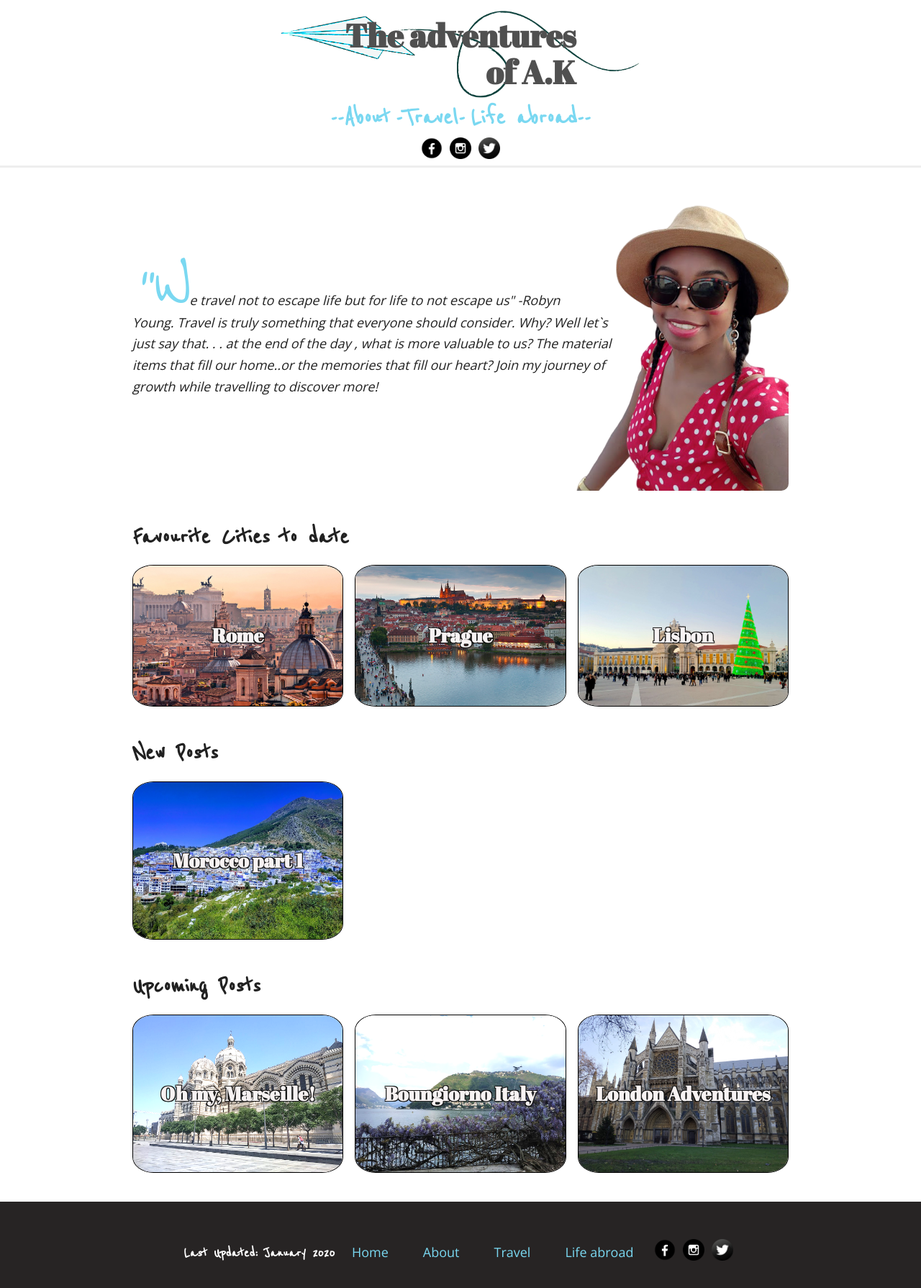
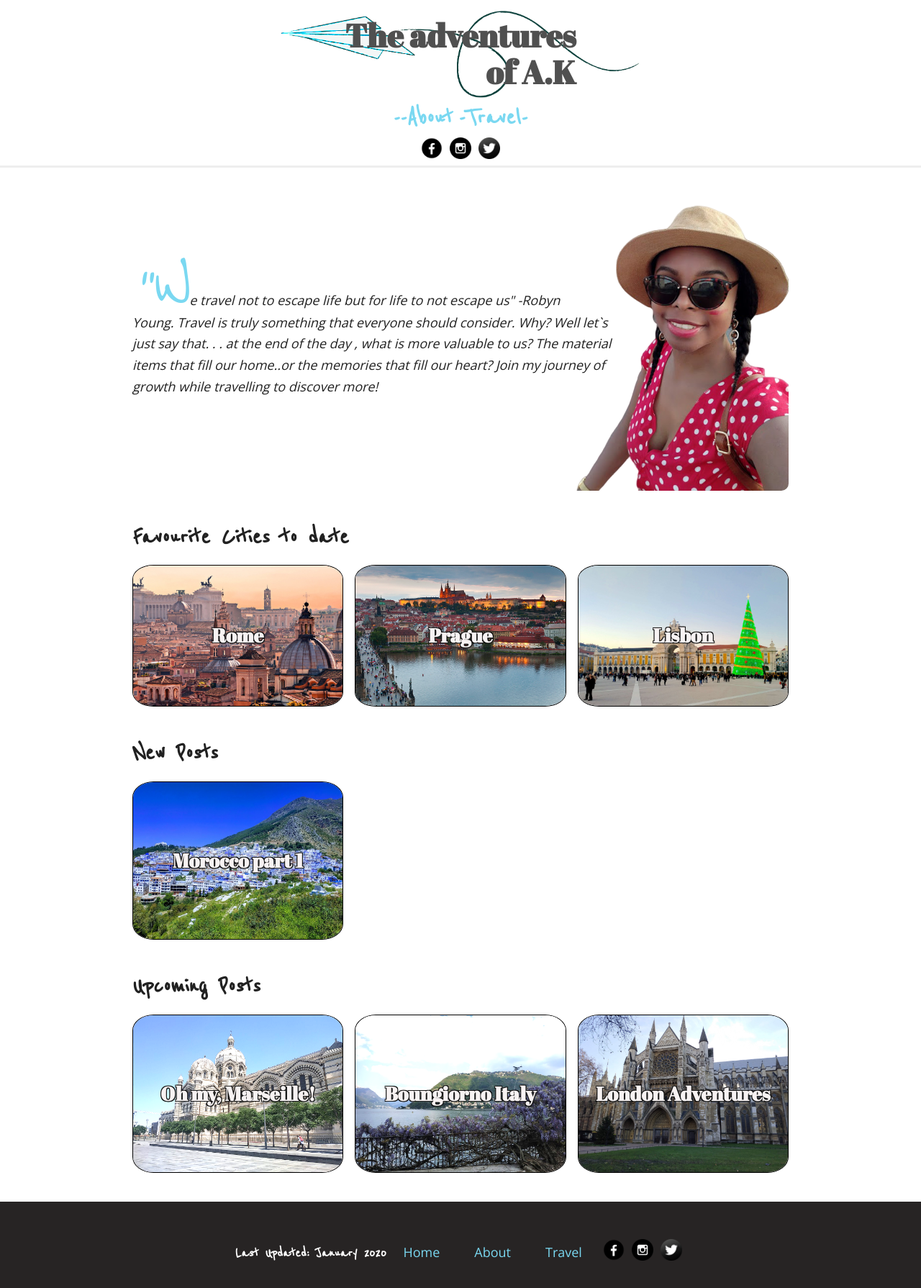
Before and after one commit to aisha-gregg/aisha-blog, a React (Create React App) app: page / in a window 1280 px wide. Shown: the top 1790 px of the page at 72% size. Built offline with nearby package versions, Linux system fonts and the light colour scheme.

Commit message:
Remove life abroad

```diff
--- a/src/components/footer/Footer.jsx
+++ b/src/components/footer/Footer.jsx
@@ -13,7 +13,6 @@ export function Footer() {
         <Link to="/">Home</Link>
         <Link to="/about">About</Link>
         <Link to="/travel">Travel</Link>
-        <Link to="/life-abroad">Life abroad</Link>
       </div>
       <SocialMediaLinks></SocialMediaLinks>
     </footer>
--- a/src/components/header/Header.jsx
+++ b/src/components/header/Header.jsx
@@ -21,11 +21,7 @@ export function Header() {
           <h2 className="alternate-title">--About</h2>
         </Link>
         <Link to="/travel">
-          <h2 className="alternate-title"> -Travel- </h2>
-        </Link>
-
-        <Link to="/life-abroad">
-          <h2 className="alternate-title">Life abroad--</h2>
+          <h2 className="alternate-title">-Travel-</h2>
         </Link>
       </div>
       <SocialMediaLinks className={styles["social-links"]}></SocialMediaLinks>
```
